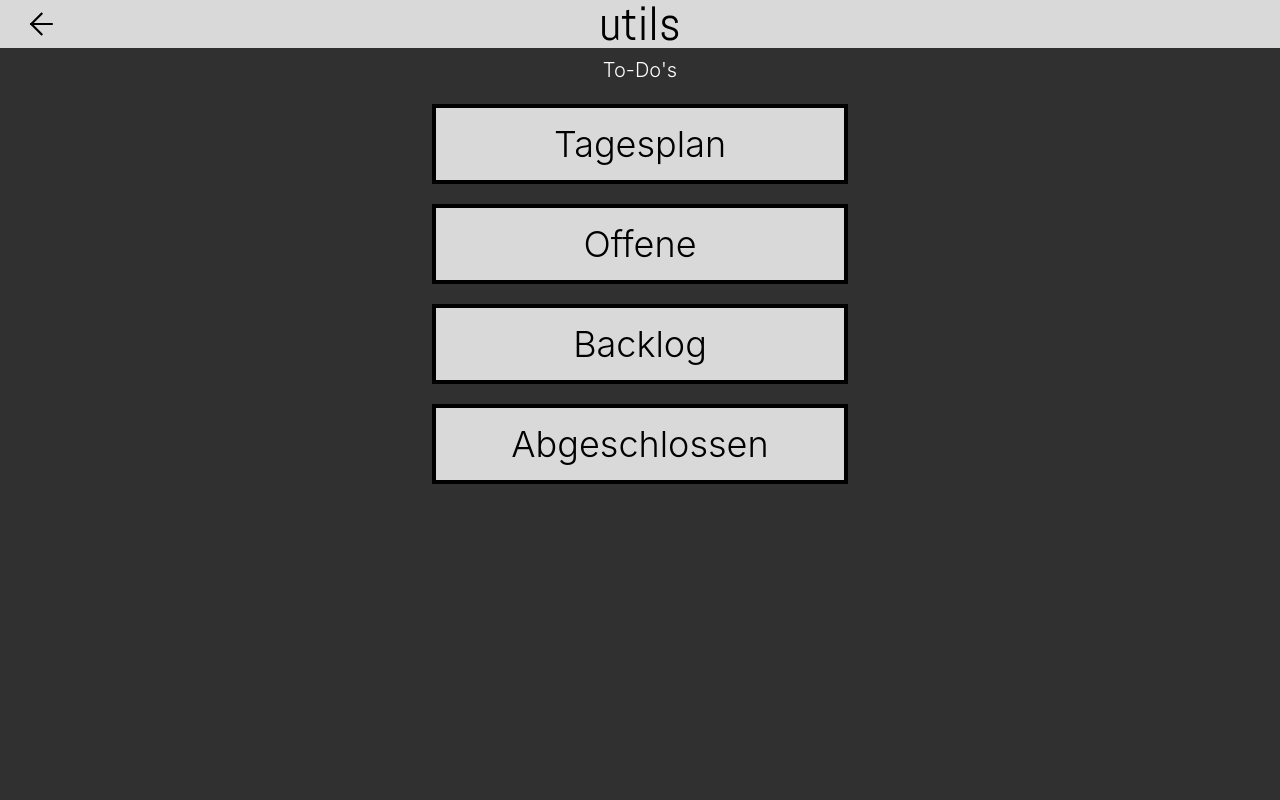
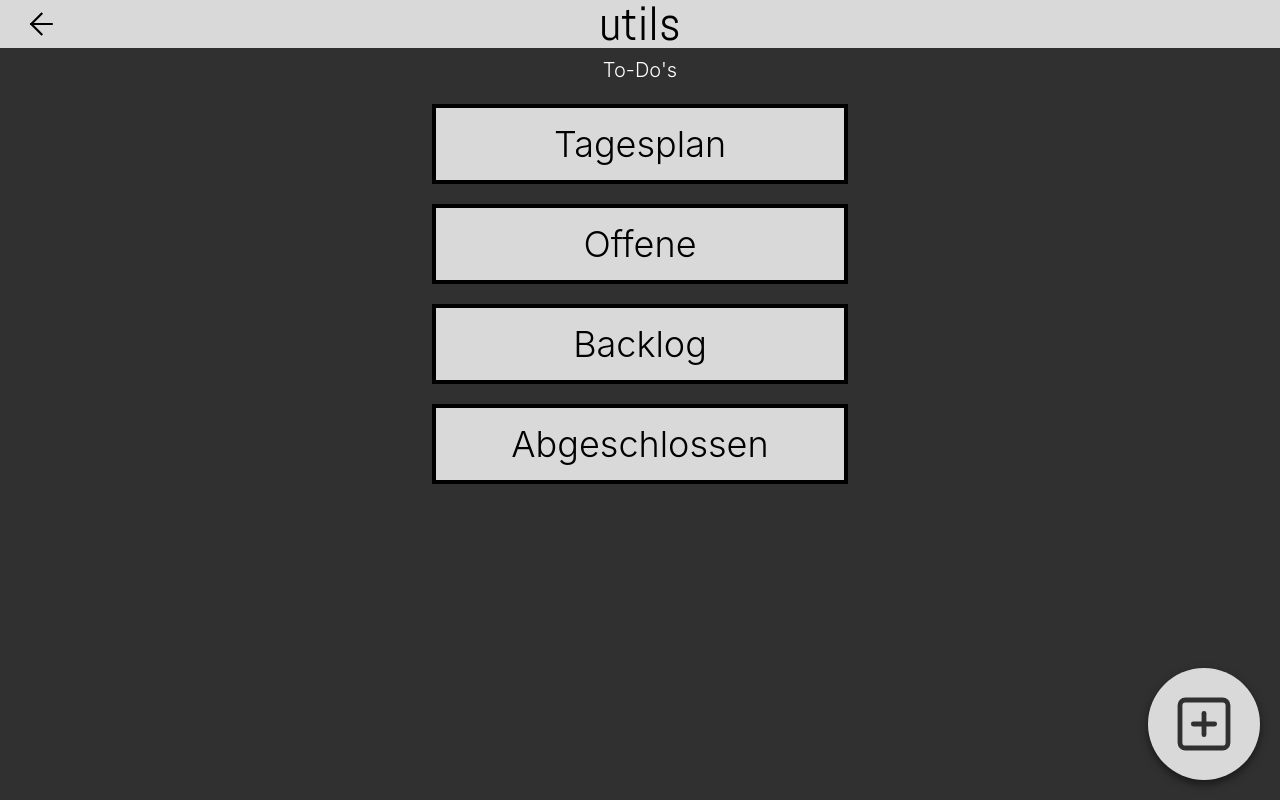
Before and after one commit to hzzy5/utils, a React (Vite) app in the folder app/: page /todos in a window 1280 px wide. Built offline with nearby package versions, Linux system fonts and the light colour scheme.

Commit message:
FloatingActionButton

```diff
--- a/app/src/features/todos/components/ToDoListPage.tsx
+++ b/app/src/features/todos/components/ToDoListPage.tsx
@@ -7,6 +7,8 @@ import {
 import TodoHead from "./TodoHead";
 import { useToDosByCategory } from "../hooks/useToDos";
 import ToDoItem from "./ToDoItem";
+import FloatingActionButton from "@/shared/ui/FloatingActionButton";
+import { todoPaths } from "../routes";
 
 export default function TodoListPage() {
   const { category } = useParams();
@@ -22,6 +24,7 @@ function CategoryList({ category }: { category: CategoryId }) {
   return (
     <>
       <TodoHead subHeadlineText={getCategoryLabel(category)} />
+      <FloatingActionButton to={todoPaths.create} />
       {todos === undefined ? (
         <p>Lädt …</p>
       ) : todos.length === 0 ? (
--- a/app/src/features/todos/components/TodoHub.tsx
+++ b/app/src/features/todos/components/TodoHub.tsx
@@ -2,6 +2,7 @@ import TodoHead from "./TodoHead";
 import ToDoListTile from "./TodoListTile";
 import { todoPaths } from "../routes";
 import { CATEGORIES } from "../domain/categories";
+import FloatingActionButton from "@/shared/ui/FloatingActionButton";
 
 export function TodoHub() {
   return (
@@ -16,6 +17,7 @@ export function TodoHub() {
           />
         ))}
       </div>
+      <FloatingActionButton to={todoPaths.create} />
     </>
   );
 }
--- /dev/null
+++ b/app/src/shared/ui/FloatingActionButton.tsx
@@ -0,0 +1,13 @@
+import { SquarePlus } from "lucide-react";
+import { Link } from "react-router";
+
+export default function FloatingActionButton({ to }: { to: string }) {
+  return (
+    <Link
+      to={to}
+      className="fixed right-5 bottom-5 z-40 flex size-28 items-center justify-center rounded-full bg-[#d9d9d9] text-[#303030] shadow-[0_4px_8px_rgba(0,0,0,0.5)] transition-transform active:scale-95"
+    >
+      <SquarePlus size={64} strokeWidth={1.8} aria-hidden="true" />
+    </Link>
+  );
+}
```
